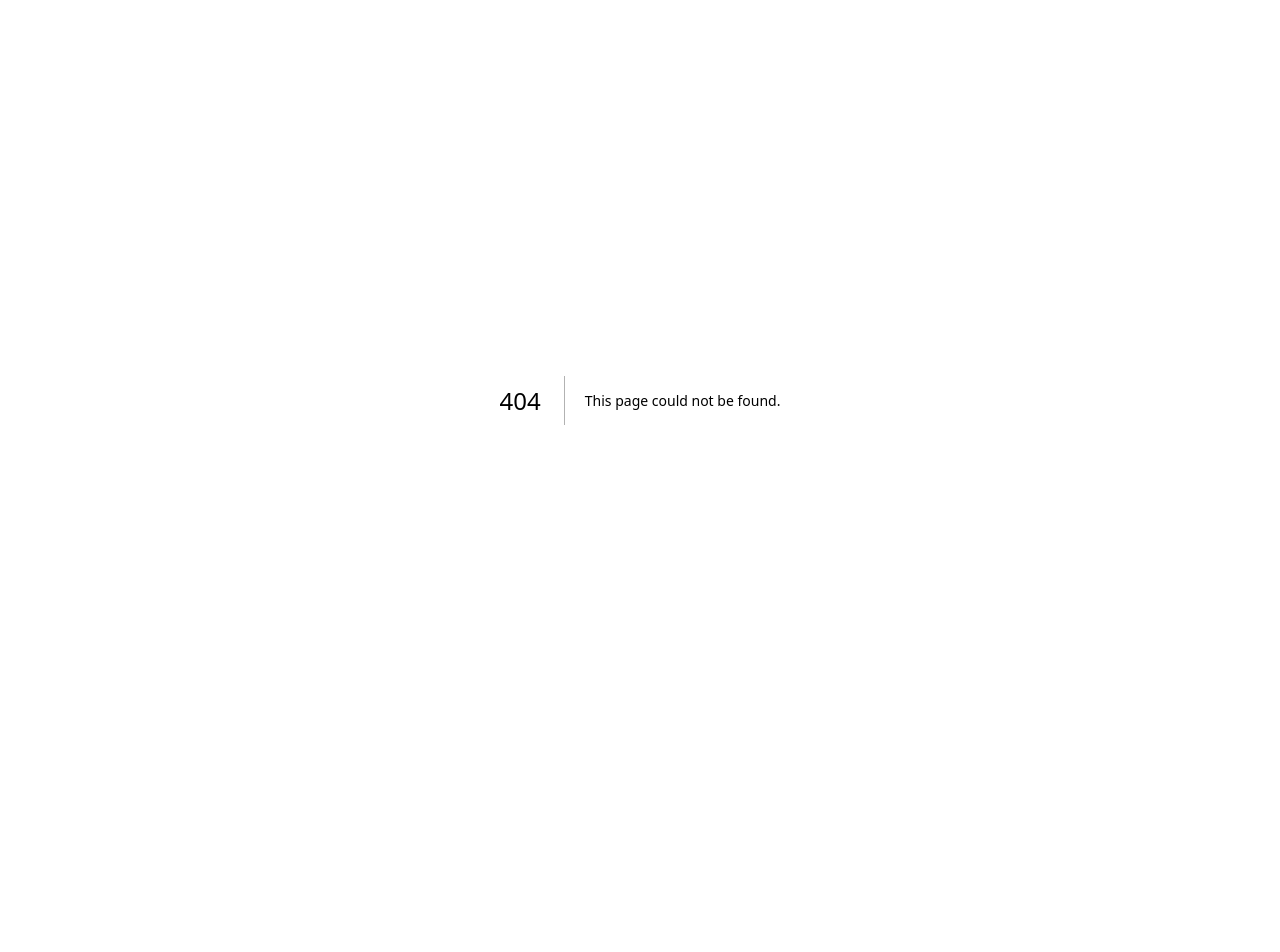
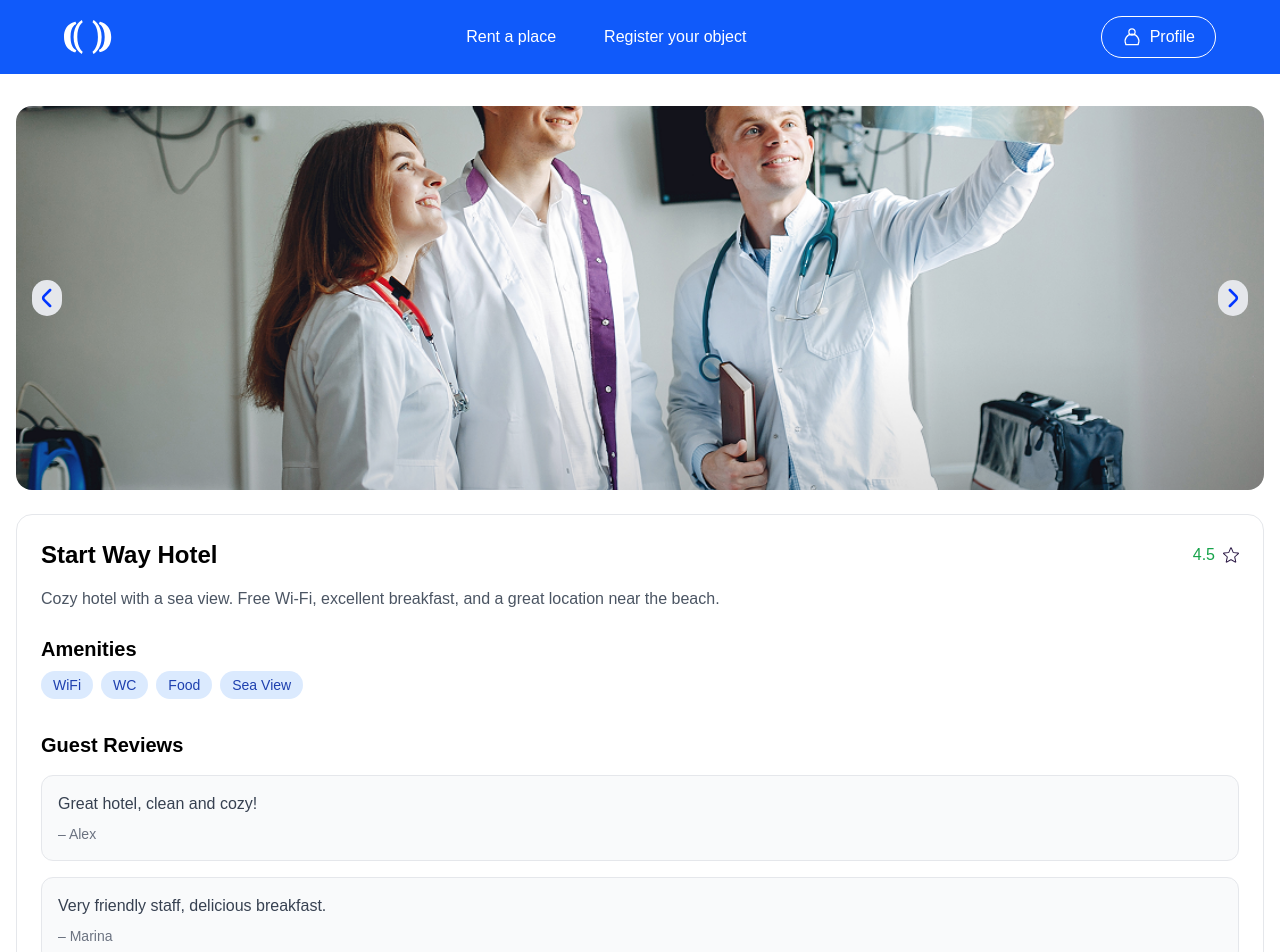
Before and after one commit to Leanid554/thesis, a Next.js app: page /object in a window 1280 px wide. Before the commit this address had no page. Shown: the top 952 px of the page. Before the commit the page ends 800 px from the top, so only its background shows below. Built offline with nearby package versions, Linux system fonts and the light colour scheme.

Commit message:
add object page and did components

```diff
--- a/src/app/components/block/block.tsx
+++ b/src/app/components/block/block.tsx
@@ -2,10 +2,10 @@
 import React, { useState } from "react";
 import Image from "next/image";
 import img from "./../../../assets/img/nurseman.png";
-import iconStar from "./../../../assets/icons/star.svg";
 import iconBookMark from "./../../../assets/icons/bookmark_blue.svg";
 import iconBookMarkBorder from "./../../../assets/icons/bookmark_blue_border.svg";
 import Plus from "./plus/plus";
+import Reviews from "./reviews/reviews";
 
 export default function Block() {
   const [isBookmarked, setIsBookmarked] = useState(false);
@@ -26,10 +26,7 @@ export default function Block() {
               <h1 className="text-base">
                 <strong>Hotel:</strong> Start Way
               </h1>
-              <div className="flex gap-2 items-center">
-                <p className="text-base text-green-600">4.5</p>
-                <Image src={iconStar} alt="star" className="inline-block" />
-              </div>
+              <Reviews reviews="4.5" />
             </div>
 
             <div onClick={toggleBookmark} className="cursor-pointer">
--- a/src/app/components/block/plus/plus.tsx
+++ b/src/app/components/block/plus/plus.tsx
@@ -6,7 +6,7 @@ type PlusProps = {
 
 export default function Plus({ text }: PlusProps) {
   return (
-    <div className="text-sm rounded-full text-white bg-main-blue px-2 py-1">
+    <div className="bg-blue-100 text-blue-800 px-3 py-1 rounded-full text-sm">
       {text}
     </div>
   );
--- /dev/null
+++ b/src/app/components/block/reviews/reviews.tsx
@@ -0,0 +1,15 @@
+import React from "react";
+import Image from "next/image";
+import iconStar from "./../../../../assets/icons/star.svg";
+type ReviewsProps = {
+  reviews: string;
+};
+
+export default function Reviews({ reviews }: ReviewsProps) {
+  return (
+    <div className="flex gap-2 items-center">
+      <p className="text-base text-green-600">{reviews}</p>
+      <Image src={iconStar} alt="star" className="inline-block" />
+    </div>
+  );
+}
--- a/src/app/components/pagination/pagination.tsx
+++ b/src/app/components/pagination/pagination.tsx
@@ -27,9 +27,9 @@ export default function Pagination({
       <button
         onClick={handlePrev}
         disabled={currentPage === 1}
-        className="px-3 py-1 border rounded disabled:opacity-50"
+        className="px-3 py-1 border text-sm rounded disabled:border-gray-400 disabled:opacity-50"
       >
-        Назад
+        Prev
       </button>
 
       <div className="flex items-center gap-1">
@@ -49,9 +49,9 @@ export default function Pagination({
       <button
         onClick={handleNext}
         disabled={currentPage === totalPages}
-        className="px-3 py-1 border rounded disabled:opacity-50"
+        className="px-3 py-1 text-sm border rounded disabled:opacity-50"
       >
-        Вперёд
+        Next
       </button>
     </div>
   );
--- /dev/null
+++ b/src/app/object/page.tsx
@@ -0,0 +1,120 @@
+"use client";
+import React, { useState } from "react";
+import Navbar from "../components/navbar/navbar";
+import Image from "next/image";
+import img from "../../assets/img/nurseman.png";
+import Plus from "../components/block/plus/plus";
+import leftIcon from "../../assets/icons/blue_arrow_left_drop.svg";
+import rightIcon from "../../assets/icons/blue_arrow_right_drop.svg";
+import Reviews from "../components/block/reviews/reviews";
+
+export default function HotelDetailPage() {
+  const images = [img, img, img];
+  const [currentImage, setCurrentImage] = useState(0);
+  const [isFullscreen, setIsFullscreen] = useState(false);
+
+  const prevImage = () => {
+    setCurrentImage((prev) => (prev === 0 ? images.length - 1 : prev - 1));
+  };
+
+  const nextImage = () => {
+    setCurrentImage((prev) => (prev === images.length - 1 ? 0 : prev + 1));
+  };
+
+  const toggleFullscreen = () => {
+    setIsFullscreen(!isFullscreen);
+  };
+
+  return (
+    <div>
+      <Navbar />
+      <div className="container mx-auto py-8 px-4 relative">
+        <div className="relative">
+          <Image
+            src={images[currentImage]}
+            alt={`Hotel image ${currentImage + 1}`}
+            className="w-full h-96 object-cover rounded-2xl cursor-pointer"
+            onClick={toggleFullscreen}
+          />
+          <button
+            onClick={prevImage}
+            className="absolute top-1/2 left-4 transform -translate-y-1/2 bg-gray-200 hover:bg-gray-300 rounded-full p-2"
+          >
+            <Image src={leftIcon} className="w-3 mr-[2px]" alt="left" />
+          </button>
+
+          <button
+            onClick={nextImage}
+            className="absolute top-1/2 right-4 transform -translate-y-1/2 bg-gray-200 hover:bg-gray-300 rounded-full p-2"
+          >
+            <Image src={rightIcon} className="w-3 ml-[2px]" alt="right" />
+          </button>
+        </div>
+
+        <div className="rounded-2xl border border-gray-200 overflow-hidden mt-6 p-6 bg-white">
+          <div className="flex justify-between items-center">
+            <h1 className="text-2xl font-bold">Start Way Hotel</h1>
+            <Reviews reviews="4.5" />
+          </div>
+
+          <p className="text-gray-600 mt-4">
+            Cozy hotel with a sea view. Free Wi-Fi, excellent breakfast, and a
+            great location near the beach.
+          </p>
+
+          {/* Amenities */}
+          <div className="mt-6">
+            <h2 className="text-xl font-semibold mb-2">Amenities</h2>
+            <div className="flex gap-2 flex-wrap">
+              {["WiFi", "WC", "Food", "Sea View"].map((amenity, idx) => (
+                <Plus key={idx} text={amenity} />
+              ))}
+            </div>
+          </div>
+
+          {/* Reviews */}
+          <div className="mt-8">
+            <h2 className="text-xl font-semibold mb-4">Guest Reviews</h2>
+            <div className="space-y-4">
+              {[
+                { name: "Alex", text: "Great hotel, clean and cozy!" },
+                {
+                  name: "Marina",
+                  text: "Very friendly staff, delicious breakfast.",
+                },
+              ].map((review, idx) => (
+                <div key={idx} className="border rounded-xl p-4 bg-gray-50">
+                  <p className="text-gray-700">{review.text}</p>
+                  <p className="text-sm text-gray-500 mt-2">– {review.name}</p>
+                </div>
+              ))}
+            </div>
+          </div>
+          <div className="mt-8 flex justify-center">
+            <button className="bg-blue-600 hover:bg-blue-700 text-white font-semibold py-3 px-8 rounded-2xl transition">
+              Book Now
+            </button>
+          </div>
+        </div>
+      </div>
+
+      {/* Fullscreen modal */}
+      {isFullscreen && (
+        <div className="fixed inset-0 bg-black bg-opacity-90 flex items-center justify-center z-50">
+          <button
+            onClick={toggleFullscreen}
+            className="absolute top-6 right-6 text-white text-3xl font-bold"
+          >
+            ×
+          </button>
+
+          <Image
+            src={images[currentImage]}
+            alt="Fullscreen hotel"
+            className="max-w-full max-h-full object-contain"
+          />
+        </div>
+      )}
+    </div>
+  );
+}
```
Also changed, not shown: src/assets/icons/blue_arrow_left_drop.svg (added), src/assets/icons/blue_arrow_right_drop.svg (added).
